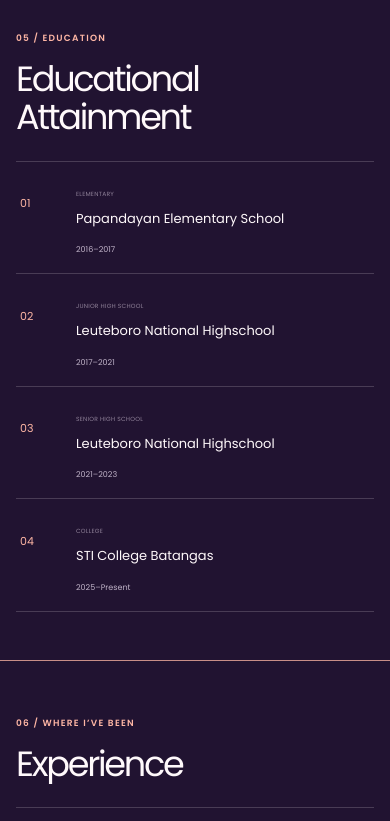
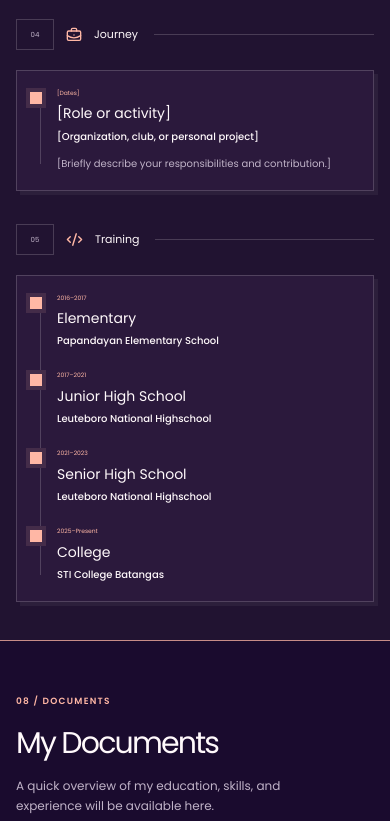
Before and after one commit to Philip13-Nys/My-Portfolio, a React (Vite) app: page / in a window 390 px wide. Shown: the part 4000-4821 px from the top of the page. Built offline with nearby package versions, Linux system fonts and the light colour scheme; no server answers.

Commit message:
Add responsive journey and training timeline

```diff
--- a/src/App.tsx
+++ b/src/App.tsx
@@ -905,45 +905,50 @@ function App() {
           </div>
         </section>
 
-        <section className="training-section" id="training">
+        <section className="experience-section journey-training-section" id="experience">
           <div className="section-rule" />
-          <div className="content-wrap awards-wrap">
-            <SectionHead
-              kicker="05 / EDUCATION"
-              title="Educational Attainment"
-            />
-            <div className="education-list" data-reveal>
-              {education.map((item, index) => (
-                <article className="education-item" key={item.level}>
-                  <span className="education-index">0{index + 1}</span>
-                  <div>
-                    <span className="education-level">{item.level}</span>
-                    <h3>{item.school}</h3>
+          <div className="content-wrap journey-training-wrap">
+            <div className="journey-panel" data-reveal>
+              <div className="journey-panel-heading">
+                <span className="journey-panel-index">04</span>
+                <BriefcaseBusiness size={16} />
+                <h2>Journey</h2>
+                <span className="journey-heading-rule" />
               </div>
-                  <span className="education-period">{item.period}</span>
+              <div className="journey-panel-card">
+                <div className="journey-timeline">
+                  {experience.map((item, index) => (
+                    <article className="journey-entry" key={index}>
+                      <span className="journey-marker" />
+                      <span className="journey-date">{item.period}</span>
+                      <h3>{item.role}</h3>
+                      <strong>{item.organization}</strong>
+                      <p>{item.detail}</p>
                     </article>
                   ))}
                 </div>
               </div>
-        </section>
+            </div>
 
-        <section className="experience-section" id="experience">
-          <div className="section-rule" />
-          <div className="content-wrap experience-wrap">
-            <SectionHead kicker="06 / WHERE I’VE BEEN" title="Experience" />
-            <div className="experience-list">
-              {experience.map((item, i) => (
-                <article className="experience-item" key={i}>
-                  <span className="experience-number">0{i + 1}</span>
-                  <span className="experience-date">{item.period}</span>
-                  <div>
-                    <h3>{item.role}</h3>
-                    <strong>{item.organization}</strong>
-                    <p>{item.detail}</p>
+            <div className="journey-panel training-panel" id="education" data-reveal>
+              <div className="journey-panel-heading">
+                <span className="journey-panel-index">05</span>
+                <Code2 size={17} />
+                <h2>Training</h2>
+                <span className="journey-heading-rule" />
               </div>
-                  <BriefcaseBusiness size={16} />
+              <div className="journey-panel-card">
+                <div className="journey-timeline">
+                  {education.map((item) => (
+                    <article className="journey-entry education-entry" key={item.level}>
+                      <span className="journey-marker" />
+                      <span className="journey-date">{item.period}</span>
+                      <h3>{item.level}</h3>
+                      <strong>{item.school}</strong>
                     </article>
                   ))}
+                </div>
+              </div>
             </div>
           </div>
         </section>
@@ -952,7 +957,7 @@ function App() {
           <div className="section-rule" />
           <div className="content-wrap resume-wrap">
             <div className="resume-copy">
-              <PixelLabel>07 / Documents</PixelLabel>
+              <PixelLabel>08 / Documents</PixelLabel>
               <h2>My Documents</h2>
               <p>
                 A quick overview of my education, skills, and experience will be
@@ -993,7 +998,7 @@ function App() {
           <div className="section-rule" />
           <div className="content-wrap experience-wrap">
             <SectionHead
-              kicker="07 / SELECTED WORK"
+              kicker="09 / SELECTED WORK"
               title="Technical Projects"
             />
             <div className="technical-list">
@@ -1029,7 +1034,7 @@ function App() {
           <div className="section-rule" />
           <div className="content-wrap beyond-wrap">
             <div>
-              <PixelLabel>08 / OFF THE SCREEN</PixelLabel>
+              <PixelLabel>10 / OFF THE SCREEN</PixelLabel>
               <h2>Beyond Code</h2>
               <p>
                 Gaming, technology, and the curiosity that keeps me learning.
@@ -1047,7 +1052,7 @@ function App() {
           <div className="section-rule" />
           <div className="content-wrap contact-wrap">
             <div className="contact-intro">
-              <PixelLabel>10 / GET IN TOUCH</PixelLabel>
+              <PixelLabel>11 / GET IN TOUCH</PixelLabel>
               <h2>
                 LET’S
                 <br />
--- a/src/styles.css
+++ b/src/styles.css
@@ -1143,6 +1143,121 @@ button {
 }
 .experience-section {
   background: var(--panel);
+}
+.journey-training-wrap {
+  display: grid;
+  grid-template-columns: repeat(2, minmax(0, 1fr));
+  align-items: start;
+  gap: clamp(18px, 2.4vw, 36px);
+  padding-block: clamp(38px, 5vw, 66px);
+}
+.journey-panel {
+  min-width: 0;
+}
+.journey-panel-heading {
+  min-height: 42px;
+  display: flex;
+  align-items: center;
+  gap: 12px;
+  margin-bottom: 14px;
+}
+.journey-panel-index {
+  width: 38px;
+  height: 31px;
+  display: grid;
+  place-items: center;
+  border: 1px solid var(--line);
+  color: var(--muted);
+  font: 7px "Press Start 2P", "Poppins", sans-serif;
+}
+.journey-panel-heading > svg {
+  flex: none;
+  color: var(--accent);
+}
+.journey-panel-heading h2 {
+  flex: none;
+  margin: 0;
+  font: 11px "Press Start 2P", "Poppins", sans-serif;
+  color: var(--text);
+}
+.journey-heading-rule {
+  flex: 1;
+  height: 1px;
+  margin-left: 4px;
+  background: var(--line);
+}
+.journey-panel-card {
+  min-height: 225px;
+  padding: clamp(18px, 2.5vw, 38px);
+  border: 1px solid var(--line);
+  background: var(--panel-raised);
+  box-shadow: 4px 4px 0 color-mix(in srgb, var(--text) 5%, transparent);
+}
+.journey-timeline {
+  position: relative;
+  display: grid;
+  gap: 22px;
+  padding-left: 22px;
+}
+.journey-timeline::before {
+  position: absolute;
+  top: 7px;
+  bottom: 8px;
+  left: 5px;
+  width: 1px;
+  background: var(--line);
+  content: "";
+}
+.journey-entry {
+  position: relative;
+  min-width: 0;
+  display: grid;
+  gap: 5px;
+}
+.journey-marker {
+  position: absolute;
+  top: 3px;
+  left: -27px;
+  width: 12px;
+  height: 12px;
+  background: var(--accent);
+  box-shadow: 0 0 0 4px color-mix(in srgb, var(--accent) 12%, var(--panel-raised));
+}
+.journey-date {
+  color: var(--accent);
+  font: 6px/1.6 "Press Start 2P", "Poppins", sans-serif;
+}
+.journey-entry h3 {
+  margin: 0;
+  font-size: 14px;
+  line-height: 1.45;
+}
+.journey-entry strong {
+  color: var(--text);
+  font-size: 10px;
+  font-weight: 500;
+  line-height: 1.6;
+}
+.journey-entry p {
+  margin: 5px 0 0;
+  color: var(--muted);
+  font-size: 10px;
+  line-height: 1.7;
+}
+.education-entry {
+  gap: 5px;
+}
+.education-entry h3 {
+  font-size: 14px;
+}
+@media (max-width: 760px) {
+  .journey-training-wrap {
+    grid-template-columns: minmax(0, 1fr);
+    gap: 28px;
+  }
+  .journey-panel-card {
+    min-height: auto;
+  }
 }
 .experience-item {
   display: grid;
```
Lines whose indentation alone changed are shown as unchanged.
